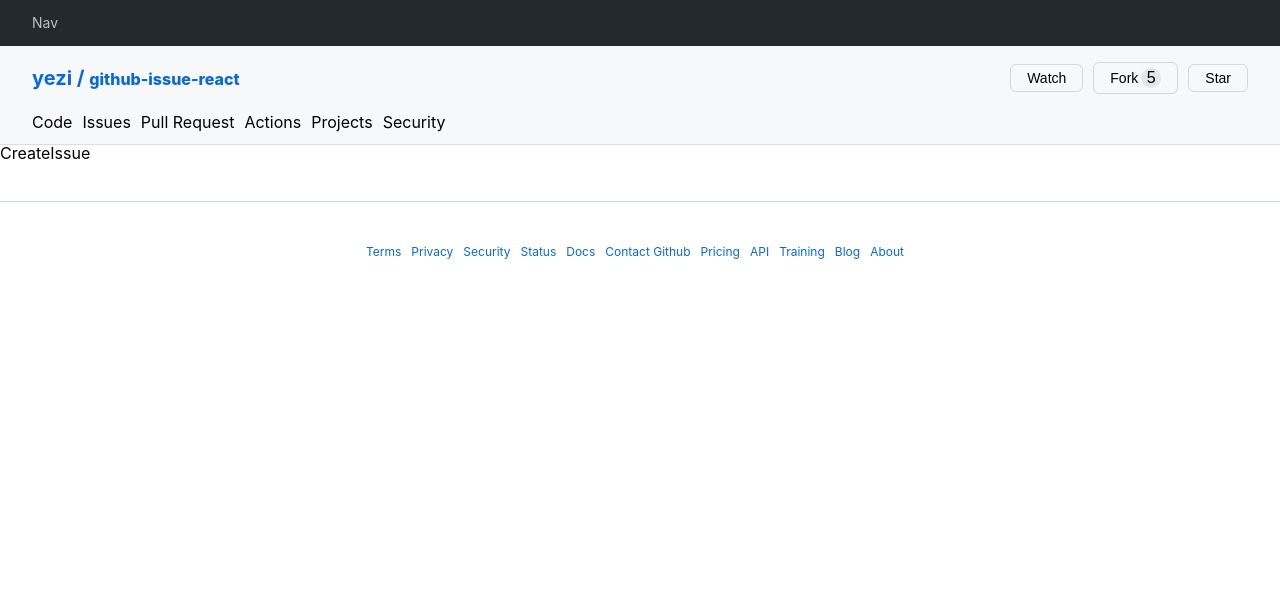
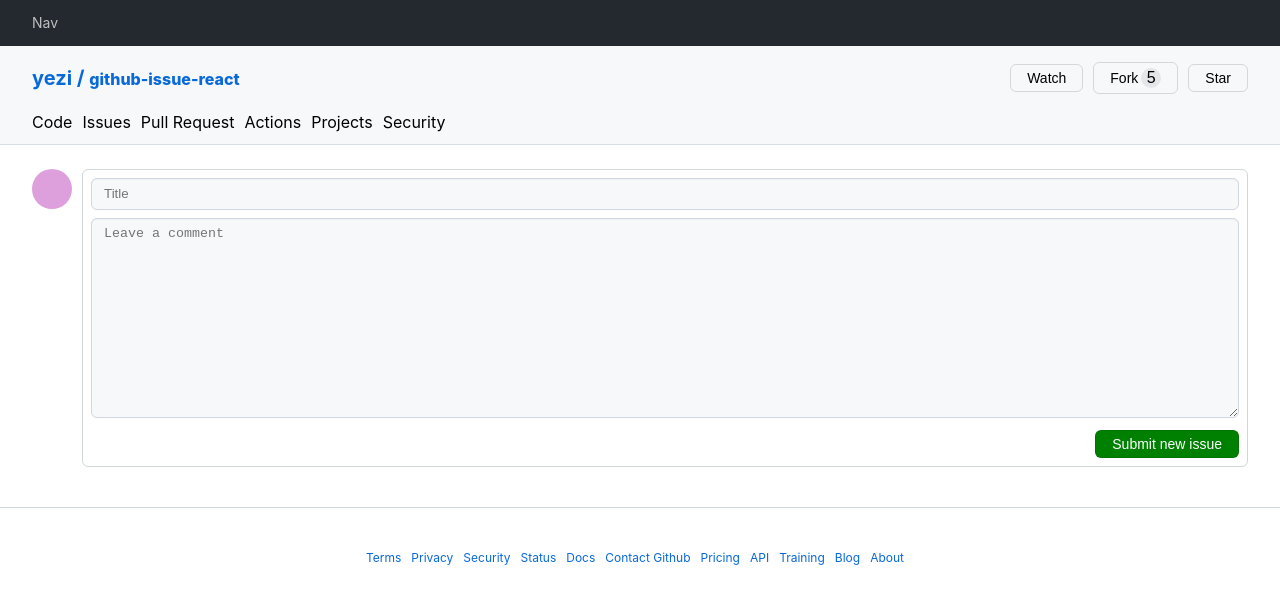
Before and after one commit to art11010/github-issue-react, a React (Create React App) app: page /new in a window 1280 px wide. Shown: the top 604 px of the page. Built offline with nearby package versions, Linux system fonts and the light colour scheme.

Commit message:
이슈 생성 페이지 구현

```diff
--- a/src/ListContainer.js
+++ b/src/ListContainer.js
@@ -1,5 +1,5 @@
 import { useEffect, useState } from 'react';
-import { useSearchParams } from 'react-router-dom';
+import { useSearchParams, Link } from 'react-router-dom';
 
 import ListItemLayout from './components/ListItemLayout';
 import ListItem from './components/ListItem';
@@ -49,7 +49,9 @@ export default function ListContainer() {
             value={inputValue}
             onChange={(e) => setInputValue(e.target.value)}
           />
-          <Button green>New lssue</Button>
+          <Link to="/new" className={styles.link}>
+            <Button green>New lssue</Button>
+          </Link>
         </div>
         <OpenClosedFilters
           isOpenState={state !== 'closed'}
--- a/src/components/Button.js
+++ b/src/components/Button.js
@@ -1,9 +1,10 @@
 import styles from './Button.module.css';
 import cx from 'clsx';
 
-export default function Button({ header, green, children }) {
+export default function Button({ header, green, children, type = 'button' }) {
   return (
     <button
+      type={type}
       className={cx(styles.button, {
         [styles.green]: green,
         [styles.header]: header,
--- a/src/components/Button.module.css
+++ b/src/components/Button.module.css
@@ -4,6 +4,7 @@
   border-radius: 0.6rem;
   border: 0.1rem solid rgba(27, 31, 36, 0.15);
   align-items: center;
+  cursor: pointer;
 }
 
 .header {
--- /dev/null
+++ b/src/components/TextField.js
@@ -0,0 +1,26 @@
+import cx from 'clsx';
+
+import styles from './TextField.module.css';
+import { forwardRef } from 'react';
+
+export default forwardRef(function TextField(
+  { type = 'input', name, placeholder },
+  ref,
+) {
+  return type === 'input' ? (
+    <input
+      name={name}
+      type="text"
+      className={cx(styles.input, styles.border)}
+      placeholder={placeholder}
+    />
+  ) : (
+    <textarea
+      name={name}
+      className={cx(styles.input, styles.textarea, styles.border)}
+      placeholder={placeholder}
+    ></textarea>
+  );
+});
+
+// export default forwardRef(TextField);
--- /dev/null
+++ b/src/components/TextField.module.css
@@ -0,0 +1,22 @@
+.border {
+  border: 0.1rem solid #d0d7de;
+  border-radius: 0.6rem;
+}
+
+.input {
+  width: 100%;
+  background: #f6f8fa;
+  padding: 0.5rem 1.2rem;
+  line-height: 2rem;
+  box-shadow: inset 0 0.1rem 0 rgba(208, 215, 222, 0.2);
+}
+
+.textarea {
+  height: 20rem;
+  min-height: 20rem;
+  margin-top: 0.8rem;
+}
+
+.error {
+  outline-color: red;
+}
--- a/src/page/CreateIssue.js
+++ b/src/page/CreateIssue.js
@@ -1,3 +1,41 @@
+import Button from '../components/Button';
+import cx from 'clsx';
+import styles from './CreateIssue.module.css';
+import { useRef } from 'react';
+import TextField from '../components/TextField';
+
 export default function CreateIssue() {
-  return <div>CreateIssue</div>;
+  const ref = useRef();
+  console.log({ ref });
+
+  const handleSubmit = (e) => {
+    e.preventDefault();
+    console.log(e);
+    if (e.target.elements.title.value === '') {
+      alert('타이틀을 입력해주세요.');
+      return;
+    }
+    ref.current.focus();
+  };
+
+  return (
+    <div className={styles.container}>
+      <div className={styles.avatar}></div>
+      <div className={cx(styles.inputWrapper, styles.border)}>
+        <form onSubmit={handleSubmit}>
+          <TextField name="title" placeholder="Title" />
+          <TextField
+            type="textarea"
+            name="body"
+            placeholder="Leave a comment"
+          />
+          <div className={styles.buttonWrapper}>
+            <Button type="submit" green>
+              Submit new issue
+            </Button>
+          </div>
+        </form>
+      </div>
+    </div>
+  );
 }
--- a/src/page/CreateIssue.module.css
+++ b/src/page/CreateIssue.module.css
@@ -8,8 +8,9 @@
   width: 4rem;
   height: 4rem;
   border-radius: 50%;
-  background: firebrick;
+  background: plum;
   margin-right: 1rem;
+  flex-shrink: 0;
 }
 
 .border {
@@ -23,6 +24,7 @@
 }
 
 .buttonWrapper {
+  margin-top: 1rem;
   display: flex;
   justify-content: flex-end;
 }
```
